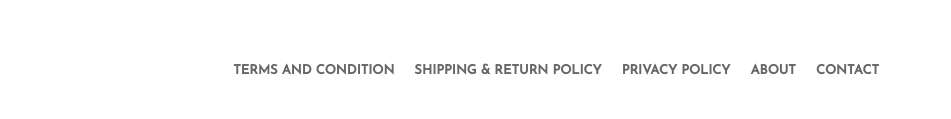
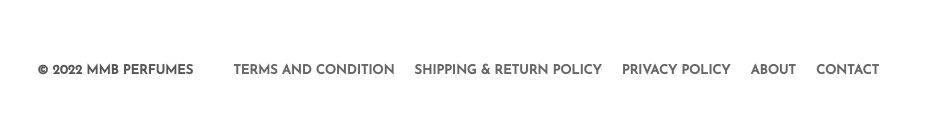
Before and after one commit to Shuaibmohd/mmbperfumes, a plain HTML site: page index.html in a window 1280 px wide. Shown: the part 4936-5055 px from the top of the page, 329-1280 px from the left. Drawn offline with nearby package versions, Linux system fonts and the light colour scheme.

Commit message:
Update index.html

```diff
--- a/index.html
+++ b/index.html
@@ -58,26 +58,12 @@
           <a href="accessories.html">Accessories</a>
         </li>
       </ul>
-      <!-- <button class="btn btn-login">Log In</button> -->
     </nav>
   </header>
 
   <section class="section-main">
-    <!-- <div class="text__content">
-        <h3>Welcome to our shop</h3>
-        <h1>MMB Perfumes</h1>
-        <a href="#" class="btn-animate">
-          <div class="hover"></div>
-          <span>Rewatch</span>
-        </a>
-      </div> -->
-    <!-- Carousel -->
     <div class="slider">
       <div class="slide current">
-        <!-- <div class="content">
-            <h3>Attar Name</h3>
-            <p>Attar Discription</p>
-          </div> -->
       </div>
       <div class="slide">
       </div>
@@ -381,9 +367,9 @@
       </div>
       <div class="inner-right">
         <ul>
-          <!-- <li>
+          <li>
             <a href="#"><span>&copy; 2022 MMB PERFUMES</span></a>
-          </li> -->
+          </li>
           <li>
             <a href="#!">Terms and Condition</a>
           </li>
```
